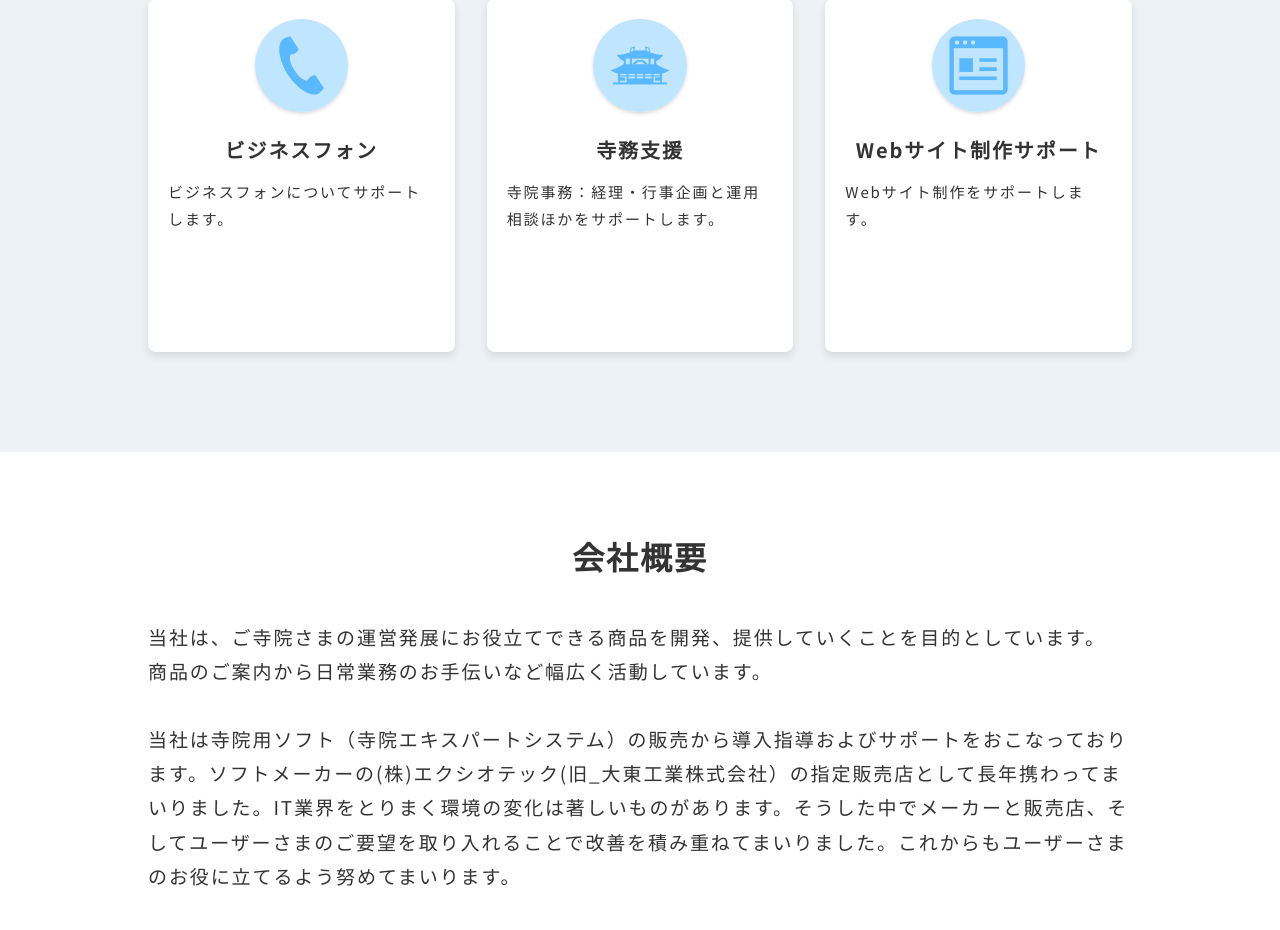
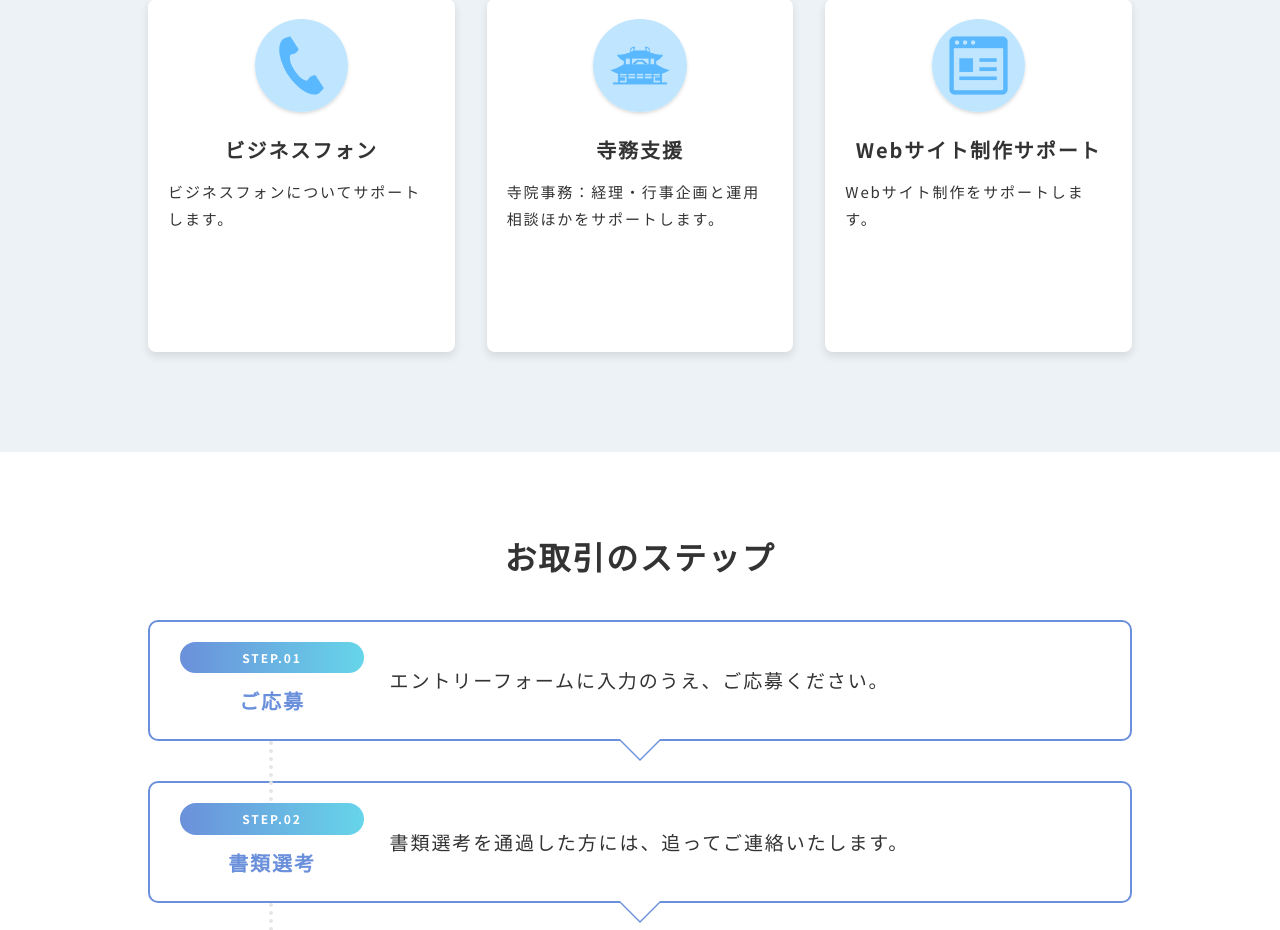
Before and after one commit to yumeko-16/maenokikaku, a PHP site: page / in a window 1280 px wide. Shown: the part 2112-3042 px from the top of the page. Run offline with PHP 8.4, Linux system fonts and the light colour scheme; some libraries are stand-ins or nearby versions.

Commit message:
flowセクションの追加

```diff
--- a/css/style.css
+++ b/css/style.css
@@ -988,6 +988,203 @@ ul {
   }
 }
 
+.flow__item {
+  position: relative;
+}
+
+.flow__item:not(:last-child) {
+  margin-bottom: 8.33333vw;
+}
+
+@media (min-width: 481px) {
+  .flow__item:not(:last-child) {
+    margin-bottom: 5.20833vw;
+  }
+}
+
+@media (min-width: 769px) {
+  .flow__item:not(:last-child) {
+    margin-bottom: 40px;
+  }
+}
+
+.flow__item:not(:first-child)::before {
+  content: "";
+  display: block;
+  position: absolute;
+  top: -8.33333vw;
+  left: -webkit-calc(10% + 5.21vw - .42vw);
+  left: calc(10% + 5.21vw - .42vw);
+  z-index: 10;
+  height: 12.5vw;
+  border-left: 0.83333vw dotted #e5e5e5;
+}
+
+@media (min-width: 481px) {
+  .flow__item:not(:first-child)::before {
+    top: -5.20833vw;
+    left: -webkit-calc(10% + 3.26vw - .26vw);
+    left: calc(10% + 3.26vw - .26vw);
+    height: 7.8125vw;
+    border-left: 0.52083vw dotted #e5e5e5;
+  }
+}
+
+@media (min-width: 769px) {
+  .flow__item:not(:first-child)::before {
+    top: -40px;
+    left: -webkit-calc(10% + 25px - 2px);
+    left: calc(10% + 25px - 2px);
+    height: 60px;
+    border-left: 4px dotted #e5e5e5;
+  }
+}
+
+.flow__item:last-child > dl::before,
+.flow__item:last-child > dl::after {
+  content: "";
+  border: solid transparent;
+  position: absolute;
+  top: 100%;
+  left: 50%;
+  -webkit-transform: translateX(-50%);
+  transform: translateX(-50%);
+}
+
+.flow__item-inside {
+  display: -webkit-box;
+  display: -ms-flexbox;
+  display: flex;
+  -webkit-box-align: center;
+  -ms-flex-align: center;
+  align-items: center;
+  position: relative;
+  width: 100%;
+  padding: 4.16667vw 6.25vw;
+  border: 0.41667vw solid #6b90db;
+  border-radius: 2.08333vw;
+}
+
+@media (min-width: 481px) {
+  .flow__item-inside {
+    padding: 2.60417vw 3.90625vw;
+    border: 0.26042vw solid #6b90db;
+    border-radius: 1.30208vw;
+  }
+}
+
+@media (min-width: 769px) {
+  .flow__item-inside {
+    padding: 20px 30px;
+    border: 2px solid #6b90db;
+    border-radius: 10px;
+  }
+}
+
+.flow__item-inside::before, .flow__item-inside::after {
+  content: "";
+  position: absolute;
+  top: 100%;
+  left: 50%;
+  border: solid transparent;
+  -webkit-transform: translateX(-50%);
+  transform: translateX(-50%);
+}
+
+.flow__item-inside::last-child::before, .flow__item-inside::last-child::after {
+  border: none;
+}
+
+.flow__item-inside::before {
+  border-width: 4.58333vw;
+  border-top-color: #6b90db;
+}
+
+@media (min-width: 481px) {
+  .flow__item-inside::before {
+    border-width: 2.86458vw;
+  }
+}
+
+@media (min-width: 769px) {
+  .flow__item-inside::before {
+    border-width: 22px;
+  }
+}
+
+.flow__item-inside::after {
+  border-width: 4.16667vw;
+  border-top-color: #fff;
+}
+
+@media (min-width: 481px) {
+  .flow__item-inside::after {
+    border-width: 2.60417vw;
+  }
+}
+
+@media (min-width: 769px) {
+  .flow__item-inside::after {
+    border-width: 20px;
+  }
+}
+
+.flow__item-title {
+  -ms-flex-preferred-size: 20%;
+  flex-basis: 20%;
+  margin-right: 2vw;
+  text-align: center;
+  font-size: 4.16667vw;
+  font-weight: 600;
+  color: #6b90db;
+}
+
+@media (min-width: 481px) {
+  .flow__item-title {
+    font-size: 2.60417vw;
+  }
+}
+
+@media (min-width: 769px) {
+  .flow__item-title {
+    font-size: 20px;
+  }
+}
+
+.flow__item-icon {
+  display: block;
+  position: relative;
+  z-index: 100;
+  margin-bottom: 2.08333vw;
+  padding: 1.04167vw 2.08333vw;
+  border-radius: 4.16667vw;
+  font-size: 2.5vw;
+  color: #fff;
+  background: #6b90db;
+  background: -moz-linear-gradient(left, #6b90db 0%, #66d5e9 100%);
+  background: -webkit-linear-gradient(left, #6b90db 0%, #66d5e9 100%);
+  background: linear-gradient(to right, #6b90db 0%, #66d5e9 100%);
+  filter: progid:DXImageTransform.Microsoft.gradient( startColorstr='#6b90db', endColorstr='#66d5e9',GradientType=1 );
+}
+
+@media (min-width: 481px) {
+  .flow__item-icon {
+    margin-bottom: 1.30208vw;
+    padding: 0.65104vw 1.30208vw;
+    border-radius: 2.60417vw;
+    font-size: 1.5625vw;
+  }
+}
+
+@media (min-width: 769px) {
+  .flow__item-icon {
+    margin-bottom: 10px;
+    padding: 5px 10px;
+    border-radius: 20px;
+    font-size: 12px;
+  }
+}
+
 .company__concept {
   margin-bottom: 8.33333vw;
 }
--- a/index.html
+++ b/index.html
@@ -124,6 +124,38 @@
         </div>
       </section>
 
+      <section class="section flow">
+        <div class="section__inner">
+          <h2 class="section__title">お取引のステップ</h2>
+          <ul class="flow__list">
+            <li class="flow__item">
+              <dl class="flow__item-inside">
+                <dt class="flow__item-title"><span class="flow__item-icon">STEP.01</span>ご応募</dt>
+                <dd>エントリーフォームに入力のうえ、ご応募ください。</dd>
+              </dl>
+            </li>
+            <li class="flow__item">
+              <dl class="flow__item-inside">
+                <dt class="flow__item-title"><span class="flow__item-icon">STEP.02</span>書類選考</dt>
+                <dd>書類選考を通過した方には、追ってご連絡いたします。</dd>
+              </dl>
+            </li>
+            <li class="flow__item">
+              <dl class="flow__item-inside">
+                <dt class="flow__item-title"><span class="flow__item-icon">STEP.03</span>面接</dt>
+                <dd>人事または事業部責任者との面接を行います。</dd>
+              </dl>
+            </li>
+            <li class="flow__item">
+              <dl class="flow__item-inside">
+                <dt class="flow__item-title"><span class="flow__item-icon">STEP.04</span>内定</dt>
+                <dd>応募から内定までは2週間程度を想定しております。</dd>
+              </dl>
+            </li>
+          </ul>
+        </div>
+      </section>
+
       <section class="section company">
         <div class="section__inner">
           <h2 class="section__title">会社概要</h2>
--- /dev/null
+++ b/scss/page/block/_flow.scss
@@ -0,0 +1,148 @@
+.flow {
+  &__item {
+    position: relative;
+    &:not(:last-child) {
+      margin-bottom: get_vw(40);
+      @include sm() {
+        margin-bottom: get_vw-sm(40);
+      }
+      @include md() {
+        margin-bottom: 40px;
+      }
+    }
+    &:not(:first-child)::before {
+      content: "";
+      display: block;
+      position: absolute;
+      top: get_vw(-40);
+      left: -webkit-calc(10% + 5.21vw - .42vw);
+      left: calc(10% + 5.21vw - .42vw);
+      z-index: 10;
+      height: get_vw(60);
+      border-left: get_vw(4) dotted #e5e5e5;
+      @include sm() {
+        top: get_vw-sm(-40);
+        left: -webkit-calc(10% + 3.26vw - .26vw);
+        left: calc(10% + 3.26vw - .26vw);
+        height: get_vw-sm(60);
+        border-left: get_vw-sm(4) dotted #e5e5e5;
+      }
+      @include md() {
+        top: -40px;
+        left: -webkit-calc(10% + 25px - 2px);
+        left: calc(10% + 25px - 2px);
+        height: 60px;
+        border-left: 4px dotted #e5e5e5;
+      }
+    }
+    &:last-child > dl::before,
+    &:last-child > dl::after {
+      content: "";
+      border: solid transparent;
+      position: absolute;
+      top: 100%;
+      left: 50%;
+      -webkit-transform: translateX(-50%);
+      transform: translateX(-50%);
+    }
+    &-inside {
+      display: -webkit-box;
+      display: -ms-flexbox;
+      display: flex;
+      -webkit-box-align: center;
+      -ms-flex-align: center;
+      align-items: center;
+      position: relative;
+      width: 100%;
+      padding: get_vw(20) get_vw(30);
+      border: get_vw(2) solid rgb(107,144,219);
+      border-radius: get_vw(10);
+      @include sm() {
+        padding: get_vw-sm(20) get_vw-sm(30);
+        border: get_vw-sm(2) solid rgb(107,144,219);
+        border-radius: get_vw-sm(10);
+      }
+      @include md() {
+        padding: 20px 30px;
+        border: 2px solid rgb(107,144,219);
+        border-radius: 10px;
+      }
+      &::before,
+      &::after {
+        content: "";
+        position: absolute;
+        top: 100%;
+        left: 50%;
+        border: solid transparent;
+        -webkit-transform: translateX(-50%);
+        transform: translateX(-50%);
+      }
+      &::last-child::before,
+      &::last-child::after {
+        border: none;
+      }
+      &::before {
+        border-width: get_vw(22);
+        border-top-color: rgb(107,144,219);
+        @include sm() {
+          border-width: get_vw-sm(22);
+        }
+        @include md() {
+          border-width: 22px;
+        }
+      }
+      &::after {
+        border-width: get_vw(20);
+        border-top-color: #fff;
+        @include sm() {
+          border-width: get_vw-sm(20);
+        }
+        @include md() {
+          border-width: 20px;
+        }
+      }
+    }
+    &-title {
+      -ms-flex-preferred-size: 20%;
+      flex-basis: 20%;
+      margin-right: 2vw;
+      text-align: center;
+      font-size: get_vw(20);
+      font-weight: 600;
+      color: rgb(107,144,219);
+      @include sm() {
+        font-size: get_vw-sm(20);
+      }
+      @include md() {
+        font-size: 20px;
+      }
+    }
+    &-icon {
+      display: block;
+      position: relative;
+      z-index: 100;
+      margin-bottom: get_vw(10);
+      padding: get_vw(5) get_vw(10);
+      border-radius: get_vw(20);
+      font-size: get_vw(12);
+      color: #fff;
+      background: rgb(107,144,219);
+      background: -moz-linear-gradient(left, rgba(107,144,219,1) 0%, rgba(102,213,233,1) 100%);
+      background: -webkit-linear-gradient(left, rgba(107,144,219,1) 0%,rgba(102,213,233,1) 100%);
+      background: linear-gradient(to right, rgba(107,144,219,1) 0%,rgba(102,213,233,1) 100%);
+      filter: progid:DXImageTransform.Microsoft.gradient( startColorstr='#6b90db', endColorstr='#66d5e9',GradientType=1 );
+      @include sm() {
+        margin-bottom: get_vw-sm(10);
+        padding: get_vw-sm(5) get_vw-sm(10);
+        border-radius: get_vw-sm(20);
+        font-size: get_vw-sm(12);
+      }
+      @include md() {
+        margin-bottom: 10px;
+        padding: 5px 10px;
+        border-radius: 20px;
+        font-size: 12px;
+      }
+    }
+  }
+}
--- a/scss/style.scss
+++ b/scss/style.scss
@@ -14,6 +14,7 @@
 @import './page/block/mv';
 @import './page/block/expert';
 @import './page/block/service';
+@import './page/block/flow';
 @import './page/block/company';
 @import './page/block/contact';
 @import './page/contact/block/mail';
```
